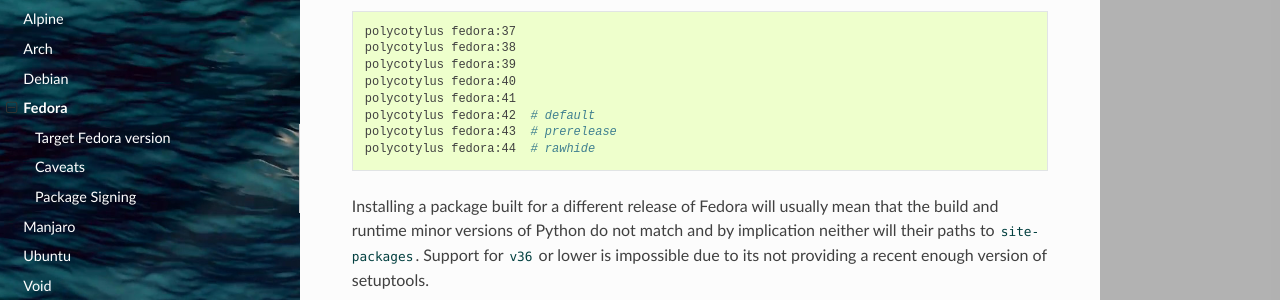
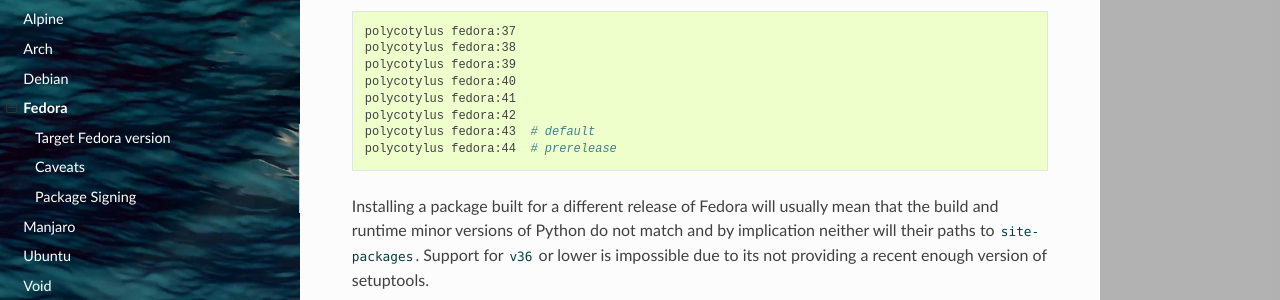
Before and after one commit to bwoodsend/polycotylus, a Sphinx documentation site: the page built from docs/source/fedora.rst, in a window 1280 px wide and 900 px high, scrolled down 582 px. Shown: the part 151-451 px from the top of the window. Built offline with Sphinx 7.4.7 and the Read the Docs theme 3.1.0, drawn with Linux system fonts in a browser that asks for light colours; pages that are not in the unit, such as notebooks, are missing from menus.

Commit message:
Promote Fedora 44 to prerelease (docs change only)

```diff
--- a/README.rst
+++ b/README.rst
@@ -64,7 +64,7 @@
 Alpine_        3.17-3.23, edge
 Arch_          rolling
 Debian_        13, 14 (prerelease)
-Fedora_        37-43, 44 (rawhide)
+Fedora_        37-43, 44 (prerelease)
 Manjaro_       rolling
 O̶p̶e̶n̶S̶U̶S̶E       Redacted
 Ubuntu_        24.04-25.10, 26.04 (prerelease)
--- a/docs/source/fedora.rst
+++ b/docs/source/fedora.rst
@@ -45,9 +45,9 @@
     polycotylus fedora:39
     polycotylus fedora:40
     polycotylus fedora:41
-    polycotylus fedora:42  # default
-    polycotylus fedora:43  # prerelease
-    polycotylus fedora:44  # rawhide
+    polycotylus fedora:42
+    polycotylus fedora:43  # default
+    polycotylus fedora:44  # prerelease
 
 Installing a package built for a different release of Fedora will usually mean
 that the build and runtime minor versions of Python do not match and by
```
